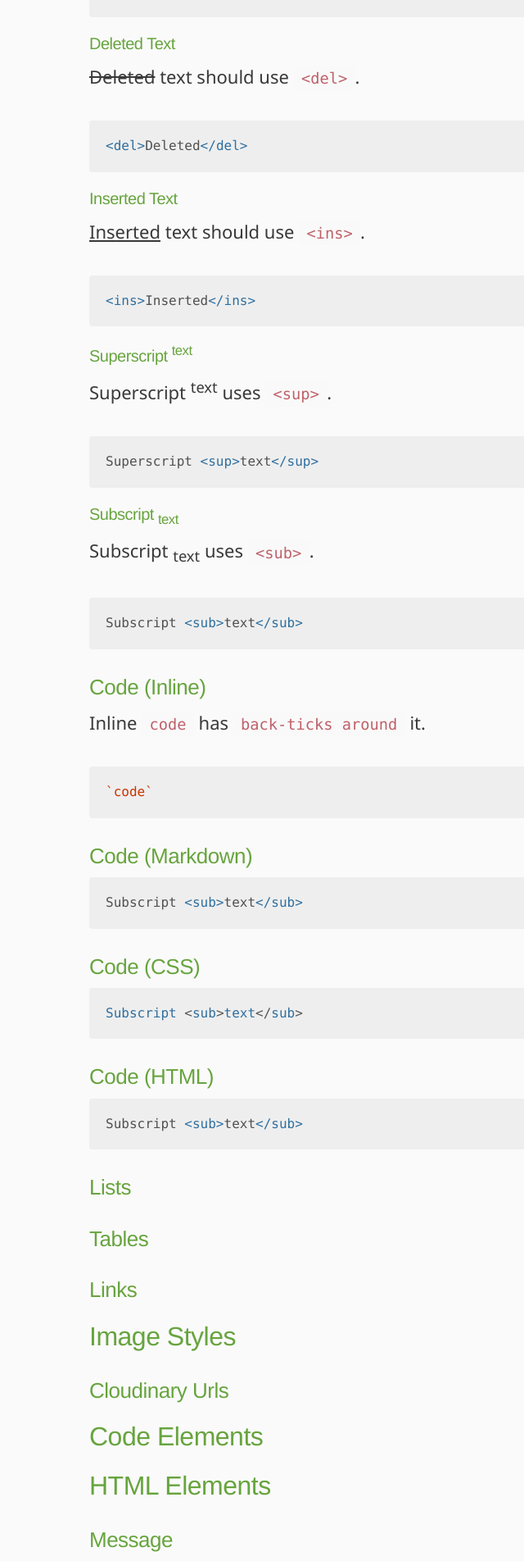
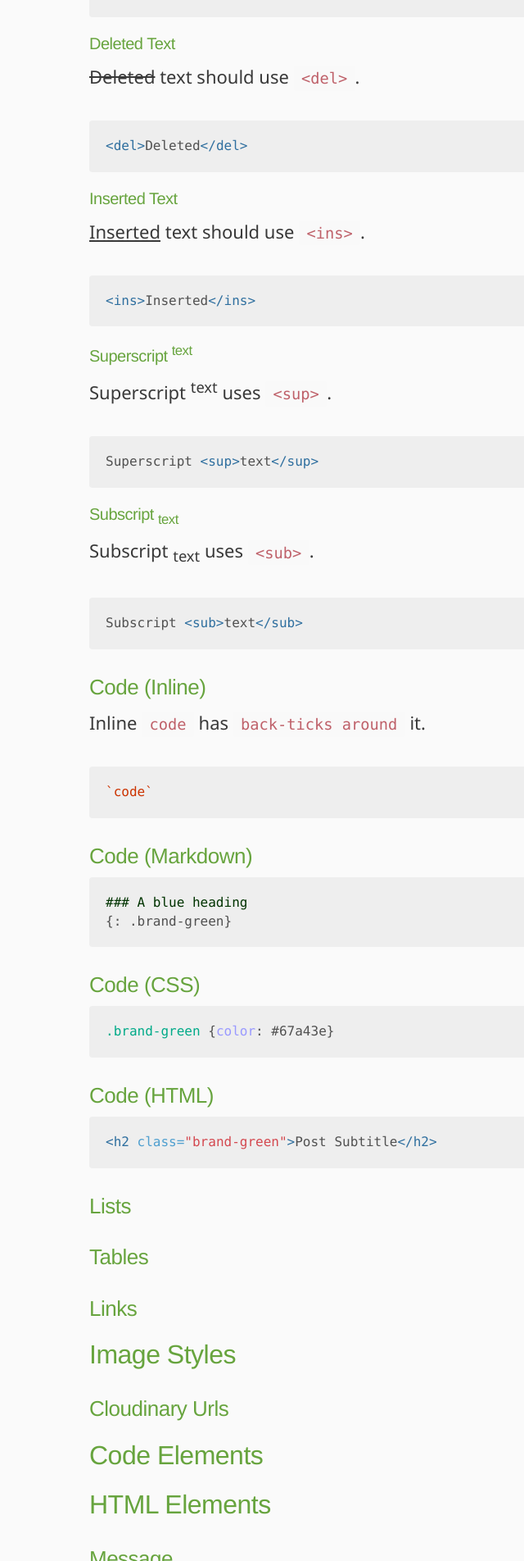
Before and after one commit to markthelefty/markthelefty.github.io, a Jekyll site: the page built from _posts/2018-07-30-theme-style-guide.markdown, in a window 1280 px wide. Shown: the part 3096-5000 px from the top of the page at 82% size, without its empty margins (171-811 px from the left). Built offline with Jekyll 4.4.1, drawn with Linux system fonts in a browser that asks for light colours; some web fonts are replaced; our own code applies the rules of GitHub Pages for plain Markdown files.

Commit message:
Updated Theme Style Guide

````diff
--- a/_posts/2018-07-30-theme-style-guide.markdown
+++ b/_posts/2018-07-30-theme-style-guide.markdown
@@ -103,17 +103,18 @@ Inline `code` has `back-ticks around` it.
 
 ### Code (Markdown)
 ```markdown
-Subscript <sub>text</sub>
+### A blue heading
+{: .brand-green}
 ```
 
 ### Code (CSS)
 ```css
-Subscript <sub>text</sub>
+.brand-green {color: #67a43e}
 ```
 
 ### Code (HTML)
 ```html
-Subscript <sub>text</sub>
+<h2 class="brand-green">Post Subtitle</h2>
 ```
 
 ### Lists
````
